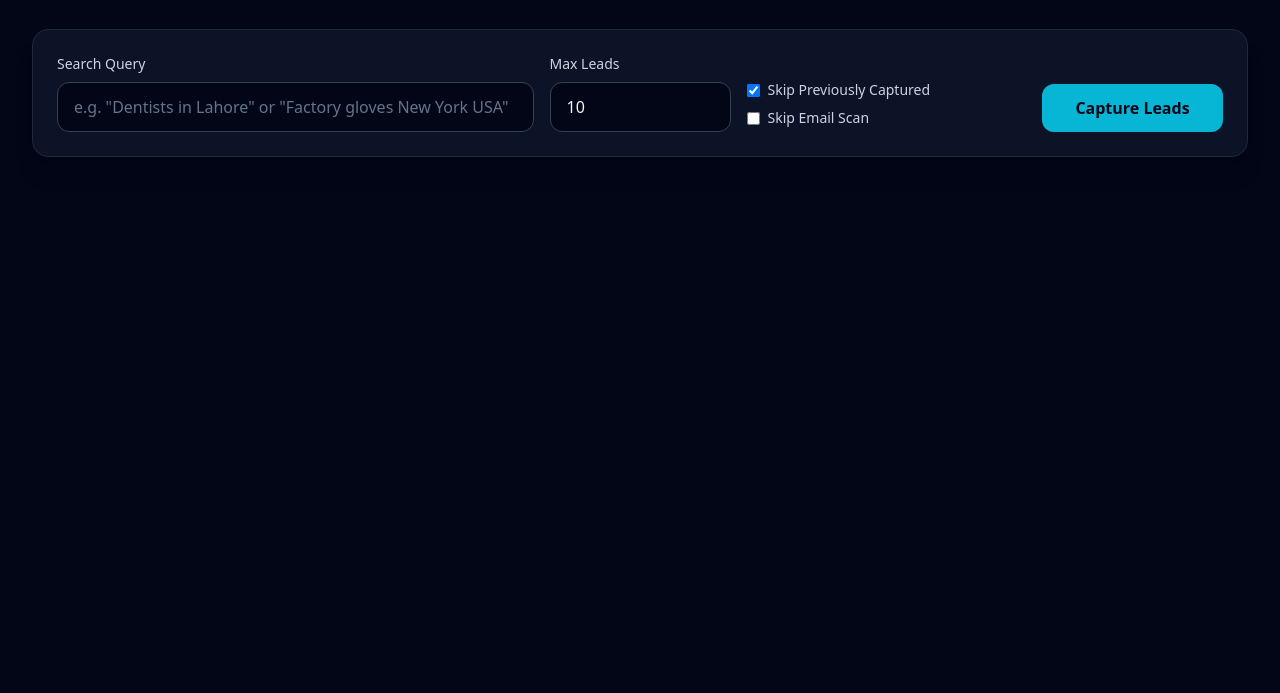
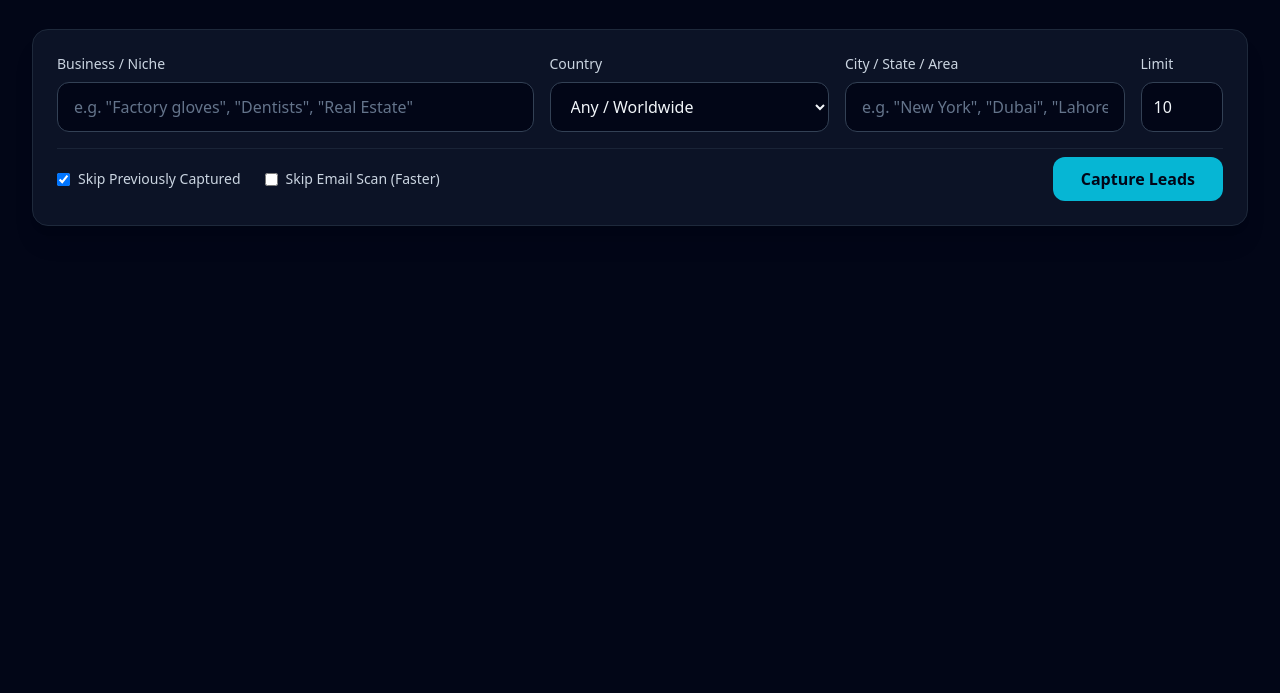
Before and after one commit to mirai-digital-labs/Lead-Capture-Agent, a plain HTML site: page web/index.html in a window 1280 px wide. Shown: the part 107-800 px from the top of the page. Drawn offline with nearby package versions, Linux system fonts and the light colour scheme.

Commit message:
Add/update web/index.html

```diff
--- a/web/index.html
+++ b/web/index.html
@@ -12,7 +12,7 @@
     <div class="flex flex-col sm:flex-row sm:items-center sm:justify-between gap-4 mb-8">
       <div>
         <h1 class="text-3xl font-bold tracking-tight text-white">Lead Capture Agent</h1>
-        <p class="text-slate-400 mt-1">Extract Google Maps businesses, phone numbers, websites &amp; emails automatically.</p>
+        <p class="text-slate-400 mt-1">Extract Google Maps businesses, phone numbers, websites &amp; emails by country and city.</p>
       </div>
       <div class="flex items-center gap-3 flex-wrap">
         <span id="savedBadge" class="inline-flex items-center gap-2 px-3 py-1 rounded-full text-xs font-medium bg-cyan-500/10 text-cyan-300 border border-cyan-500/20">
@@ -28,48 +28,80 @@
     </div>
 
     <!-- Search Card -->
-    <form id="scrapeForm" class="bg-slate-900/80 border border-slate-800 rounded-2xl p-6 shadow-xl mb-8">
-      <div class="grid grid-cols-1 md:grid-cols-12 gap-4 items-end">
+    <form id="scrapeForm" class="bg-slate-900/80 border border-slate-800 rounded-2xl p-6 shadow-xl mb-8 space-y-4">
+      <div class="grid grid-cols-1 md:grid-cols-12 gap-4">
         <div class="md:col-span-5">
-          <label for="query" class="block text-sm font-medium text-slate-300 mb-2">Search Query</label>
+          <label for="query" class="block text-sm font-medium text-slate-300 mb-2">Business / Niche</label>
           <input
             id="query"
             type="text"
             required
-            placeholder='e.g. "Dentists in Lahore" or "Factory gloves New York USA"'
+            placeholder='e.g. "Factory gloves", "Dentists", "Real Estate"'
             class="w-full rounded-xl bg-slate-950 border border-slate-700 px-4 py-3 text-slate-100 placeholder-slate-500 focus:outline-none focus:ring-2 focus:ring-cyan-500"
           />
         </div>
-        <div class="md:col-span-2">
-          <label for="limit" class="block text-sm font-medium text-slate-300 mb-2">Max Leads</label>
+        <div class="md:col-span-3">
+          <label for="country" class="block text-sm font-medium text-slate-300 mb-2">Country</label>
+          <select
+            id="country"
+            class="w-full rounded-xl bg-slate-950 border border-slate-700 px-4 py-3 text-slate-100 focus:outline-none focus:ring-2 focus:ring-cyan-500"
+          >
+            <option value="">Any / Worldwide</option>
+            <option value="United States">United States (USA)</option>
+            <option value="United Kingdom">United Kingdom (UK)</option>
+            <option value="Canada">Canada</option>
+            <option value="Australia">Australia</option>
+            <option value="United Arab Emirates">United Arab Emirates (UAE)</option>
+            <option value="Saudi Arabia">Saudi Arabia</option>
+            <option value="Pakistan">Pakistan</option>
+            <option value="India">India</option>
+            <option value="Germany">Germany</option>
+            <option value="France">France</option>
+            <option value="Turkey">Turkey</option>
+            <option value="Singapore">Singapore</option>
+            <option value="Malaysia">Malaysia</option>
+          </select>
+        </div>
+        <div class="md:col-span-3">
+          <label for="city" class="block text-sm font-medium text-slate-300 mb-2">City / State / Area</label>
+          <input
+            id="city"
+            type="text"
+            placeholder='e.g. "New York", "Dubai", "Lahore"'
+            class="w-full rounded-xl bg-slate-950 border border-slate-700 px-4 py-3 text-slate-100 placeholder-slate-500 focus:outline-none focus:ring-2 focus:ring-cyan-500"
+          />
+        </div>
+        <div class="md:col-span-1">
+          <label for="limit" class="block text-sm font-medium text-slate-300 mb-2">Limit</label>
           <input
             id="limit"
             type="number"
             min="1"
             max="50"
             value="10"
-            class="w-full rounded-xl bg-slate-950 border border-slate-700 px-4 py-3 text-slate-100 focus:outline-none focus:ring-2 focus:ring-cyan-500"
+            class="w-full rounded-xl bg-slate-950 border border-slate-700 px-3 py-3 text-slate-100 focus:outline-none focus:ring-2 focus:ring-cyan-500"
           />
         </div>
-        <div class="md:col-span-3 flex flex-col gap-2 pb-1">
+      </div>
+
+      <div class="flex flex-col sm:flex-row sm:items-center sm:justify-between gap-4 pt-2 border-t border-slate-800/80">
+        <div class="flex flex-wrap gap-6">
           <label class="inline-flex items-center gap-2 cursor-pointer text-sm text-slate-300">
             <input id="skipDuplicates" type="checkbox" checked class="rounded bg-slate-950 border-slate-700 text-cyan-500 focus:ring-cyan-500" />
             Skip Previously Captured
           </label>
           <label class="inline-flex items-center gap-2 cursor-pointer text-sm text-slate-300">
             <input id="skipEmails" type="checkbox" class="rounded bg-slate-950 border-slate-700 text-cyan-500 focus:ring-cyan-500" />
-            Skip Email Scan
+            Skip Email Scan (Faster)
           </label>
         </div>
-        <div class="md:col-span-2">
         <button
           id="submitBtn"
           type="submit"
-            class="w-full rounded-xl bg-cyan-500 hover:bg-cyan-400 text-slate-950 font-semibold py-3 px-5 transition disabled:opacity-50 disabled:cursor-not-allowed"
+          class="rounded-xl bg-cyan-500 hover:bg-cyan-400 text-slate-950 font-semibold py-2.5 px-7 transition disabled:opacity-50 disabled:cursor-not-allowed"
         >
           Capture Leads
         </button>
-        </div>
       </div>
     </form>
 
@@ -88,7 +120,7 @@
     <!-- Results Section -->
     <div id="resultsSection" class="hidden space-y-6">
       <div class="flex flex-col sm:flex-row sm:items-center sm:justify-between gap-4 bg-slate-900/70 border border-slate-800 rounded-2xl p-5">
-        <div class="flex gap-8">
+        <div class="flex flex-wrap items-center gap-6">
           <div>
             <p class="text-xs uppercase tracking-wider text-slate-400">New Leads</p>
             <p id="statTotal" class="text-2xl font-bold text-white">0</p>
@@ -97,6 +129,10 @@
             <p class="text-xs uppercase tracking-wider text-slate-400">With Emails</p>
             <p id="statEmails" class="text-2xl font-bold text-emerald-400">0</p>
           </div>
+          <label class="inline-flex items-center gap-2 cursor-pointer text-sm text-slate-300 pl-2 border-l border-slate-800">
+            <input id="filterEmailOnly" type="checkbox" class="rounded bg-slate-950 border-slate-700 text-emerald-500 focus:ring-emerald-500" />
+            Show Only With Email
+          </label>
         </div>
         <div class="flex gap-3">
           <a id="downloadXlsx" href="#" class="px-4 py-2.5 rounded-xl bg-emerald-500 hover:bg-emerald-400 text-slate-950 font-semibold text-sm transition">
@@ -140,6 +176,9 @@
     const savedCountEl = document.getElementById("savedCount");
     const downloadAllBtn = document.getElementById("downloadAllBtn");
     const clearHistoryBtn = document.getElementById("clearHistoryBtn");
+    const filterEmailOnly = document.getElementById("filterEmailOnly");
+
+    let currentLeads = [];
 
     function getHistory() {
       try {
@@ -202,6 +241,27 @@
       }[c]));
     }
 
+    function renderTable() {
+      const onlyEmail = filterEmailOnly.checked;
+      const visible = onlyEmail ? currentLeads.filter((l) => l.emails && l.emails.trim()) : currentLeads;
+      tbody.innerHTML = visible.map((lead) => `
+        <tr class="hover:bg-slate-800/40">
+          <td class="px-4 py-3 font-medium text-white">
+            ${lead.maps_url ? `<a href="${escapeHtml(lead.maps_url)}" target="_blank" class="hover:text-cyan-400 underline decoration-slate-700">${escapeHtml(lead.name)}</a>` : escapeHtml(lead.name)}
+          </td>
+          <td class="px-4 py-3 text-slate-400">${escapeHtml(lead.category) || "-"}</td>
+          <td class="px-4 py-3 text-emerald-400 whitespace-nowrap">${escapeHtml(lead.phone) || "-"}</td>
+          <td class="px-4 py-3 text-amber-300">${escapeHtml(lead.emails) || "-"}</td>
+          <td class="px-4 py-3 text-cyan-400 max-w-xs truncate">
+            ${lead.website ? `<a href="${escapeHtml(lead.website)}" target="_blank" class="hover:underline">${escapeHtml(lead.website)}</a>` : "-"}
+          </td>
+          <td class="px-4 py-3 text-slate-300 whitespace-nowrap">${lead.rating ? `${escapeHtml(lead.rating)} (${escapeHtml(lead.reviews || "0")})` : "-"}</td>
+        </tr>
+      `).join("");
+    }
+
+    filterEmailOnly.addEventListener("change", renderTable);
+
     async function pollJob(jobId) {
       while (true) {
         const res = await fetch(`/api/jobs/${jobId}`);
@@ -217,6 +277,8 @@
     form.addEventListener("submit", async (e) => {
       e.preventDefault();
       const query = document.getElementById("query").value.trim();
+      const country = document.getElementById("country").value.trim();
+      const city = document.getElementById("city").value.trim();
       const limit = parseInt(document.getElementById("limit").value, 10) || 10;
       const skip_emails = document.getElementById("skipEmails").checked;
       const skipDuplicates = document.getElementById("skipDuplicates").checked;
@@ -234,7 +296,7 @@
         const startRes = await fetch("/api/scrape", {
           method: "POST",
           headers: { "Content-Type": "application/json" },
-          body: JSON.stringify({ query, limit, skip_emails, exclude_urls }),
+          body: JSON.stringify({ query, country, city, limit, skip_emails, exclude_urls }),
         });
 
         if (!startRes.ok) throw new Error(`Server error (${startRes.status})`);
@@ -247,28 +309,15 @@
           return;
         }
 
-        saveToHistory(data.leads);
+        currentLeads = data.leads;
+        saveToHistory(currentLeads);
 
         document.getElementById("statTotal").textContent = data.total;
         document.getElementById("statEmails").textContent = data.emails_found;
         document.getElementById("downloadXlsx").href = `/api/download/${encodeURIComponent(data.xlsx_file)}`;
         document.getElementById("downloadCsv").href = `/api/download/${encodeURIComponent(data.csv_file)}`;
 
-        tbody.innerHTML = data.leads.map((lead) => `
-          <tr class="hover:bg-slate-800/40">
-            <td class="px-4 py-3 font-medium text-white">
-              ${lead.maps_url ? `<a href="${escapeHtml(lead.maps_url)}" target="_blank" class="hover:text-cyan-400 underline decoration-slate-700">${escapeHtml(lead.name)}</a>` : escapeHtml(lead.name)}
-            </td>
-            <td class="px-4 py-3 text-slate-400">${escapeHtml(lead.category) || "-"}</td>
-            <td class="px-4 py-3 text-emerald-400 whitespace-nowrap">${escapeHtml(lead.phone) || "-"}</td>
-            <td class="px-4 py-3 text-amber-300">${escapeHtml(lead.emails) || "-"}</td>
-            <td class="px-4 py-3 text-cyan-400 max-w-xs truncate">
-              ${lead.website ? `<a href="${escapeHtml(lead.website)}" target="_blank" class="hover:underline">${escapeHtml(lead.website)}</a>` : "-"}
-            </td>
-            <td class="px-4 py-3 text-slate-300 whitespace-nowrap">${lead.rating ? `${escapeHtml(lead.rating)} (${escapeHtml(lead.reviews || "0")})` : "-"}</td>
-          </tr>
-        `).join("");
-
+        renderTable();
         resultsSection.classList.remove("hidden");
       } catch (err) {
         errorBanner.textContent = err.message || "Something went wrong while capturing leads.";
```
Lines whose indentation alone changed are shown as unchanged.
